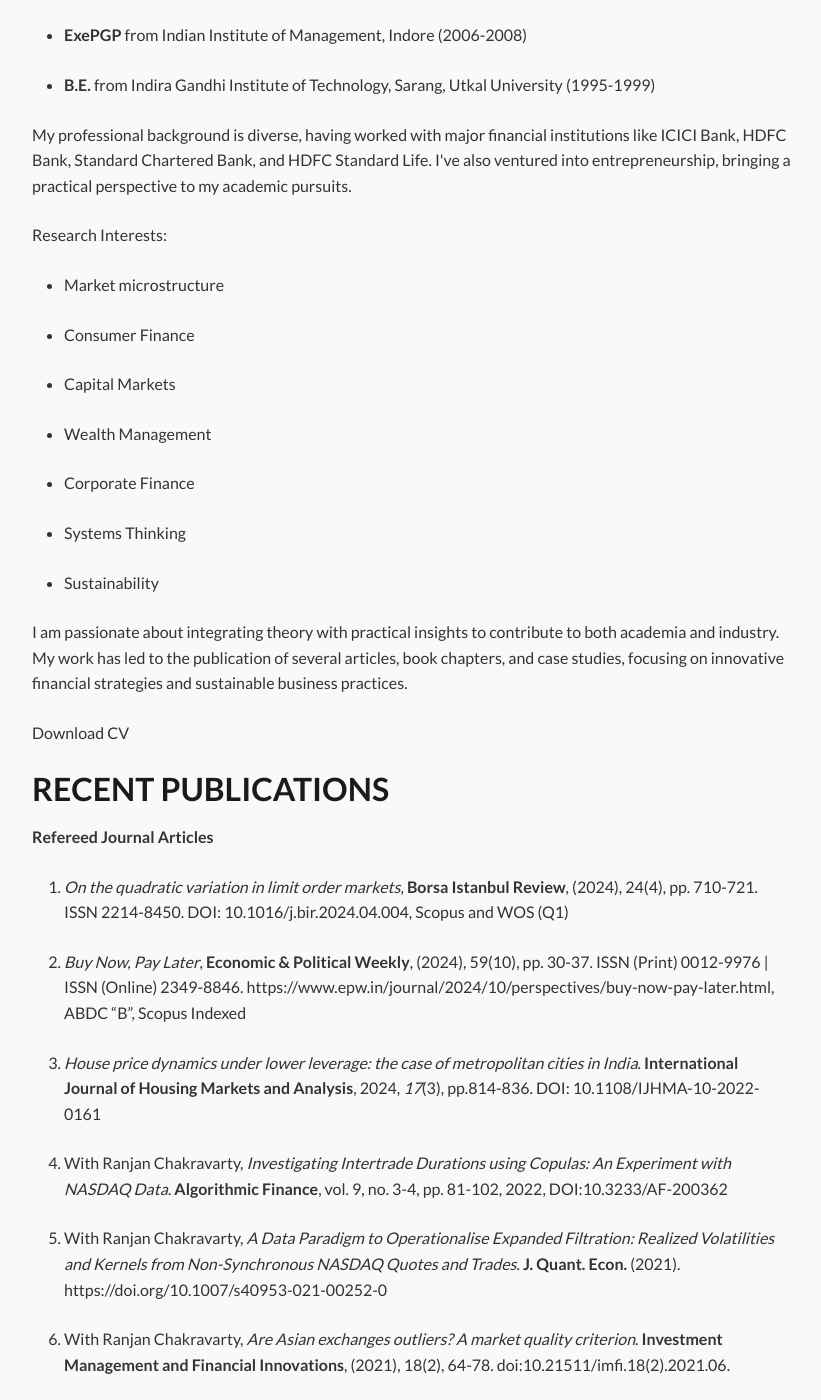
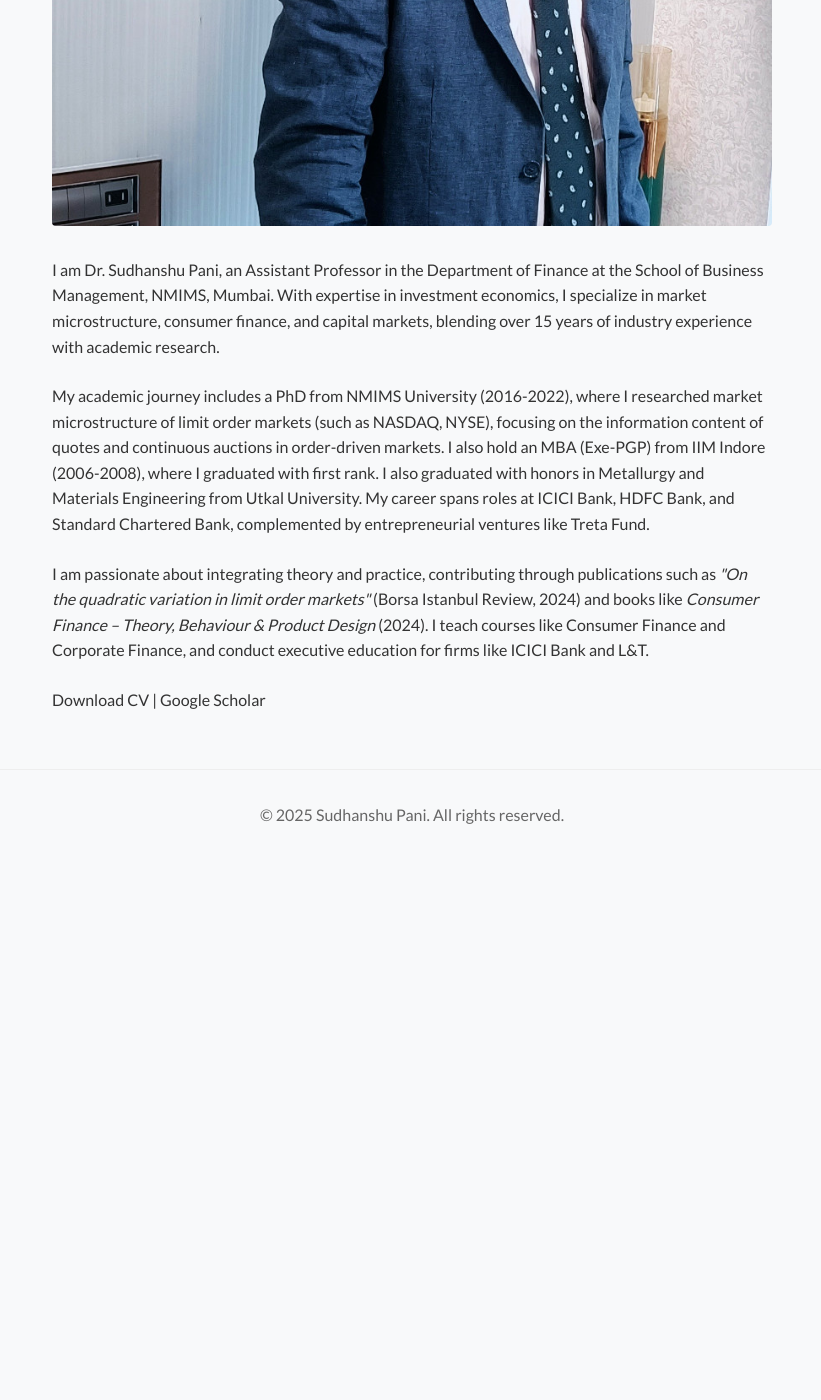
Before and after one commit to sudhanshupani/sudhanshupani.github.io, a Jekyll site: the page built from about.html, in a window 1280 px wide and 1400 px high, scrolled down 729 px. Shown: the whole window, without its empty margins (228-1049 px from the left). Built offline with Jekyll 4.4.1, drawn with Linux system fonts in a browser that asks for light colours; after the commit the page ends 1612 px from its top, so only the background shows below that; some of the changed text lies outside the part shown.

Commit message:
Update about.html

```diff
--- a/about.html
+++ b/about.html
@@ -2,215 +2,16 @@
 layout: default
 title: About Sudhanshu
 ---
-<!DOCTYPE html>
-<html xmlns="http://www.w3.org/1999/xhtml" lang="" xml:lang="">
-<head>
-  <meta charset="utf-8" />
-  <meta name="generator" content="pandoc" />
-  <meta name="viewport" content="width=device-width, initial-scale=1.0, user-scalable=yes" />
-  <title>About Sudhanshu Pani</title>
 
-</head>
-<body>
-<header id="title-block-header">
-<h1 class="title">Bio</h1>
-</header>
-<div style="margin-bottom: 10px;"></div> <!-- Adds space below the title -->
-<div>
-  <img src="profileSudhanshu2.jpg" alt="Profile of Sudhanshu Pani" style="width:100%; max-width:300px;">
+<div class="container">
+  <h1>About Me</h1>
+  <img src="{{ site.baseurl }}/profileSudhanshu2.jpg" alt="Dr. Sudhanshu Pani" class="profile-image">
+
+  <p>I am Dr. Sudhanshu Pani, an Assistant Professor in the Department of Finance at the School of Business Management, NMIMS, Mumbai. With expertise in investment economics, I specialize in market microstructure, consumer finance, and capital markets, blending over 15 years of industry experience with academic research.</p>
+
+  <p>My academic journey includes a PhD from NMIMS University (2016-2022), where I researched market microstructure of limit order markets (such as NASDAQ, NYSE), focusing on the information content of quotes and continuous auctions in order-driven markets. I also hold an MBA (Exe-PGP) from IIM Indore (2006-2008), where I graduated with first rank. I also graduated with honors in Metallurgy and Materials Engineering from Utkal University. My career spans roles at ICICI Bank, HDFC Bank, and Standard Chartered Bank, complemented by entrepreneurial ventures like Treta Fund.</p>
+
+  <p>I am passionate about integrating theory and practice, contributing through publications such as <em>"On the quadratic variation in limit order markets"</em> (Borsa Istanbul Review, 2024) and books like <em>Consumer Finance – Theory, Behaviour & Product Design</em> (2024). I teach courses like Consumer Finance and Corporate Finance, and conduct executive education for firms like ICICI Bank and L&T.</p>
+
+  <p><a href="{{ site.baseurl }}/cv.pdf" download="Sudhanshu's_CV.pdf">Download CV</a> | <a href="https://scholar.google.co.in/citations?user=nXn6mlsAAAAJ&hl=en">Google Scholar</a></p>
 </div>
-<p>I am currently an Assistant Professor at the School of Business
-Management, NMIMS, Mumbai. My academic journey has been enriched by
-various institutions, including:</p>
-<ul>
-<li>
-<p><strong>PhD</strong> from School of Business Management, Mumbai,
-NMIMS University (2016-2022)</p>
-</li>
-<li>
-<p><strong>ExePGP</strong> from Indian Institute of Management, Indore
-(2006-2008)</p>
-</li>
-<li>
-<p><strong>B.E.</strong> from Indira Gandhi Institute of Technology,
-Sarang, Utkal University (1995-1999)</p>
-</li>
-</ul>
-<p>My professional background is diverse, having worked with major
-financial institutions like ICICI Bank, HDFC Bank, Standard Chartered
-Bank, and HDFC Standard Life. I've also ventured into entrepreneurship,
-bringing a practical perspective to my academic pursuits.</p>
-<p>Research Interests:</p>
-<ul>
-<li>
-<p>Market microstructure</p>
-</li>
-<li>
-<p>Consumer Finance</p>
-</li>
-<li>
-<p>Capital Markets</p>
-</li>
-<li>
-<p>Wealth Management</p>
-</li>
-<li>
-<p>Corporate Finance</p>
-</li>
-<li>
-<p>Systems Thinking</p>
-</li>
-<li>
-<p>Sustainability</p>
-</li>
-</ul>
-<p>I am passionate about integrating theory with practical insights to
-contribute to both academia and industry. My work has led to the
-publication of several articles, book chapters, and case studies,
-focusing on innovative financial strategies and sustainable business
-practices.</p>
-<p><a href="cv.pdf" download="Sudhanshu's_CV.pdf">Download CV</a></p>
-<h2 id="recent-publications">RECENT PUBLICATIONS</h2>
-<h4 id="refereed-journal-articles">Refereed Journal Articles</h4>
-<ol type="1">
-<li><p><em>On the quadratic variation in limit order
-markets</em>, <strong>Borsa Istanbul Review</strong>, (2024), 24(4), pp.
-710-721. ISSN 2214-8450. DOI: 10.1016/j.bir.2024.04.004, Scopus and WOS
-(Q1)</p></li>
-<li><p><em>Buy Now, Pay Later</em>, <strong>Economic &amp; Political
-Weekly</strong>, (2024), 59(10), pp. 30-37. ISSN (Print) 0012-9976 |
-ISSN (Online) 2349-8846.
-https://www.epw.in/journal/2024/10/perspectives/buy-now-pay-later.html<a
-href="">,</a> ABDC “B”, Scopus Indexed</p></li>
-<li><p><em>House price dynamics under lower leverage: the case of
-metropolitan cities in India</em>. <strong>International Journal of
-Housing Markets and Analysis</strong>, 2024, <em>17</em>(3), pp.814-836.
-DOI: 10.1108/IJHMA-10-2022-0161</p></li>
-<li><p>With Ranjan Chakravarty, <em>Investigating Intertrade Durations
-using Copulas: An Experiment with NASDAQ Data. </em><strong>Algorithmic
-Finance</strong>, vol. 9, no. 3-4, pp. 81-102,
-2022, DOI:10.3233/AF-200362</p></li>
-<li><p>With Ranjan Chakravarty, <em>A Data Paradigm to Operationalise
-Expanded Filtration: Realized Volatilities and Kernels from
-Non-Synchronous NASDAQ Quotes and Trades</em>. <strong>J. Quant.
-Econ.</strong> (2021).
-https://doi.org/10.1007/s40953-021-00252-0</p></li>
-<li><p>With Ranjan Chakravarty, <em>Are Asian exchanges outliers? A
-market quality criterion</em>. <strong>Investment Management and
-Financial Innovations</strong>, (2021), 18(2), 64-78.
-doi:10.21511/imfi.18(2).2021.06.</p></li>
-<li><p><em>Liquidity in high resolution in limit order
-markets.</em> <strong>International Journal of Financial Markets and
-Derivatives</strong>, (2021), 8(1), pp.23-49.</p></li>
-<li><p><em>A theory of 'auction as a search' in speculative
-markets</em>. <strong>International Journal of Financial Markets and
-Derivatives</strong>, (2020), 7(4), pp.337-374</p></li>
-</ol>
-<h4 id="submitted-to-peer-reviewed-journals">Submitted to Peer Reviewed
-Journals</h4>
-<ul>
-<li><p>Sudhanshu Pani and Chandan Dasgupta, Scale-based Regulation of
-Non-Banking Financial Companies in India: Balancing with Profitability
-and Sustainability (2023)</p></li>
-<li><p>Sudhanshu Pani and Satish Kajjer, Adaptive Decision-Making in
-ESG: Balancing Financial Objectives and Stakeholder Expectations
-(2024).</p></li>
-</ul>
-<h4 id="books">Books</h4>
-<ul>
-<li><p>Pani Sudhanshu, (2024), ‘Consumer Finance – Theory, Behaviour
-&amp; Product Design’, ISBN: 978-81-982395-3-2, VagmiBharat</p></li>
-<li><p>Pani Sudhanshu, (2016), ‘The Right Cocktail – Asset allocation
-and Wealth Management in India’, Kousalam Publishers.</p></li>
-</ul>
-<h4 id="book-chapters">Book Chapters</h4>
-<ul>
-<li><p>S Pani (2016) Ondc: Digital Public Infrastructure, in Digital
-Paradigm Shift: Unravelling Technological Disruption in Business,
-61</p></li>
-<li><p>S Pani (2016) Adding Machine Learning Edge To Smart Beta
-Investing, in Smart Beta Investing: The Cornerstone of Systematic Active
-Investing, 161</p></li>
-</ul>
-<h2 id="reviewer">REVIEWER</h2>
-<p>Electronic Commerce Research, SN Business &amp; Economics,
-Internation Journal of Financial Markets and Derivatives</p>
-<h2 id="courses-taught">COURSES TAUGHT</h2>
-<ul>
-  <li>Consumer Finance
-    <ul>
-      <li>MBA – 2023, 2024, 2025</li>
-    </ul>
-  </li>
-  <li>Corporate Finance
-    <ul>
-      <li>MBA - 2020, 2021, 2022, 2023</li>
-      <li>EMBA - 2019</li>
-    </ul>
-  </li>
-  <li>Fundamentals of Financial Management
-    <ul>
-      <li>HCM - 2024</li>
-    </ul>
-  </li>
-  <li>Financial and Management Accounting
-    <ul>
-      <li>MBA - 2019, 2020, 2021, 2022</li>
-    </ul>
-  </li>
-  <li>Financial Accounting and Analysis
-    <ul>
-      <li>MBA (HR) - 2019, 2020</li>
-      <li>MBA (Pharma) - 2020, 2021, 2022, 2023, 2024</li>
-    </ul>
-  </li>
-  <li>Financial Statement Analysis
-    <ul>
-      <li>MBA - 2019, 2020, 2021, 2022, 2023, 2024</li>
-      <li>MBA (Law) - 2021</li>
-    </ul>
-  </li>
-  <li>Accounting for Business
-    <ul>
-      <li>MBA (Part Time) - 2019</li>
-    </ul>
-  </li>
-  <li>Accounting and Finance – 1
-    <ul>
-      <li>MBA (REM) - 2019, 2020, 2021, 2022</li>
-    </ul>
-  </li>
-  <li>Value, Risk and Capital Markets
-    <ul>
-      <li>MBA - 2021</li>
-    </ul>
-  </li>
-  <li>Financial Modelling
-    <ul>
-      <li>MBA - 2020, 2021, 2022</li>
-    </ul>
-  </li>
-  <li>Investment Analysis and Portfolio Management
-    <ul>
-      <li>EMBA - 2019</li>
-    </ul>
-  </li>
-  <li>Wealth Management
-    <ul>
-      <li>EMBA - 2019</li>
-    </ul>
-  </li>
-  <li>Financial Markets and Modelling
-    <ul>
-      <li>MBA – 2024</li>
-    </ul>
-  </li>
-</ul>
-<h2 id="executive-education-and-mdp-conducted">EXECUTIVE EDUCATION AND
-MDP CONDUCTED</h2>
-<ul>
-<li><p>ICICI Bank, CIPLA, L&amp;T, Everest , GSK India</p></li>
-</ul>
-
-</body>
-</html>
```
